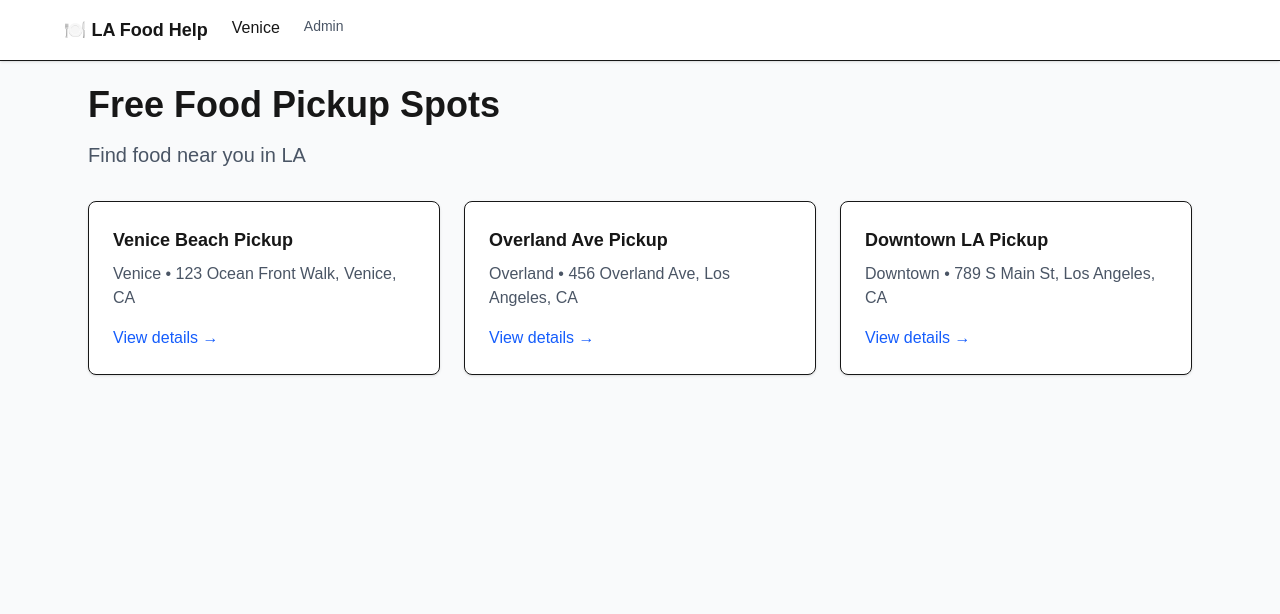
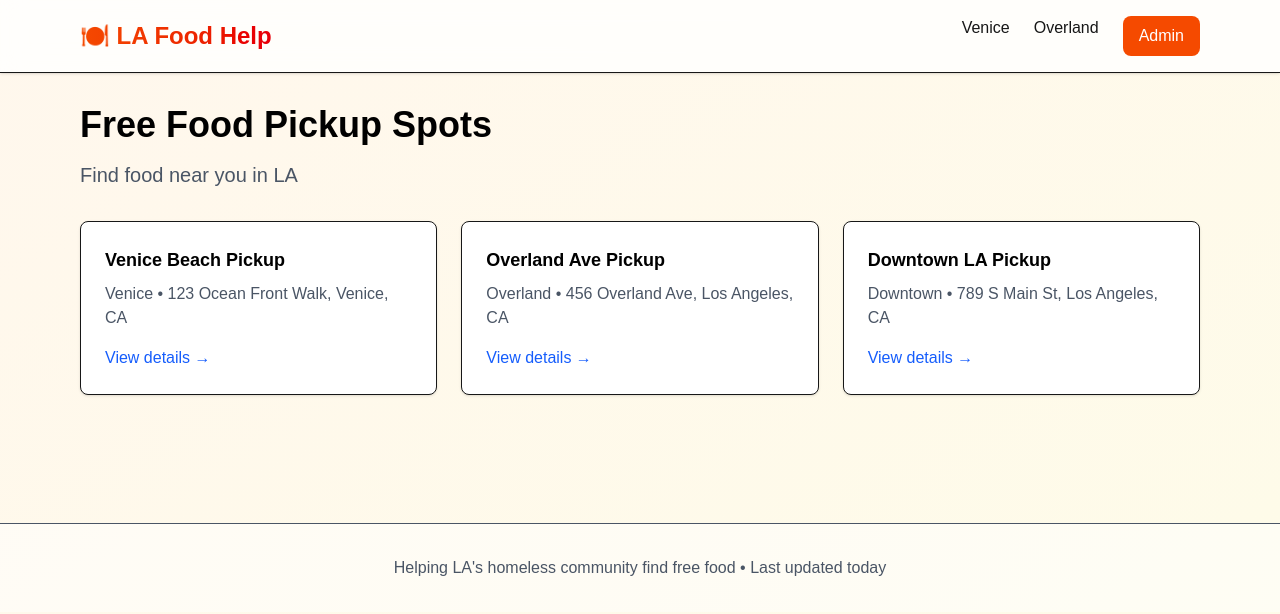
Before and after one commit to Rushabhsinora/la-food-help, a Next.js app: page / in a window 1280 px wide. Shown: the top 614 px of the page. Built offline with nearby package versions, Linux system fonts and the light colour scheme.

Commit message:
fix: Next.js 16 params Promise + add more restaurants

```diff
--- a/src/app/admin/page.js
+++ b/src/app/admin/page.js
@@ -0,0 +1,100 @@
+import { Layout } from "@/components/Layout";
+import { Card } from "@/components/ui/Card";
+import { mockSpots } from "@/lib/data";
+
+export default function AdminPage() {
+  return (
+    <Layout>
+      <div className="mb-12">
+        <h1 className="text-4xl font-bold mb-4">Admin Dashboard</h1>
+        <p className="text-xl text-gray-600">Add pickup spots, restaurants, and food items</p>
+      </div>
+
+      <div className="grid gap-8 lg:grid-cols-2">
+        {/* Add Pickup Spot */}
+        <Card title="1. Add Pickup Spot">
+          <form className="space-y-4">
+            <div>
+              <label className="block text-sm font-medium mb-2">Spot Name</label>
+              <input type="text" placeholder="Venice Beach Pickup" className="w-full p-3 border rounded-lg focus:ring-2 focus:ring-orange-500" />
+            </div>
+            <div>
+              <label className="block text-sm font-medium mb-2">Area</label>
+              <input type="text" placeholder="Venice" className="w-full p-3 border rounded-lg focus:ring-2 focus:ring-orange-500" />
+            </div>
+            <div>
+              <label className="block text-sm font-medium mb-2">Address</label>
+              <input type="text" placeholder="123 Ocean Front Walk" className="w-full p-3 border rounded-lg focus:ring-2 focus:ring-orange-500" />
+            </div>
+            <button type="submit" className="w-full bg-green-600 text-white py-3 rounded-lg font-semibold hover:bg-green-700 transition-all">
+              Add Spot
+            </button>
+          </form>
+        </Card>
+
+        {/* Add Restaurant */}
+        <Card title="2. Add Restaurant">
+          <form className="space-y-4">
+            <div>
+              <label className="block text-sm font-medium mb-2">Restaurant Name</label>
+              <input type="text" placeholder="Taco Haven" className="w-full p-3 border rounded-lg" />
+            </div>
+            <div>
+              <label className="block text-sm font-medium mb-2">Pickup Spot</label>
+              <select className="w-full p-3 border rounded-lg">
+                {mockSpots.map(spot => (
+                  <option key={spot.id} value={spot.id}>{spot.name}</option>
+                ))}
+              </select>
+            </div>
+            <div>
+              <label className="block text-sm font-medium mb-2">Hours</label>
+              <input type="text" placeholder="11am-3pm" className="w-full p-3 border rounded-lg" />
+            </div>
+            <button type="submit" className="w-full bg-green-600 text-white py-3 rounded-lg font-semibold hover:bg-green-700">
+              Add Restaurant
+            </button>
+          </form>
+        </Card>
+      </div>
+
+      {/* Add Food - Full width */}
+      <Card title="3. Add Food Item">
+        <form className="grid grid-cols-1 md:grid-cols-2 lg:grid-cols-3 gap-6">
+          <div>
+            <label className="block text-sm font-medium mb-2">Food Name</label>
+            <input type="text" placeholder="Chicken Tacos" className="w-full p-3 border rounded-lg" />
+          </div>
+          <div>
+            <label className="block text-sm font-medium mb-2">Restaurant</label>
+            <select className="w-full p-3 border rounded-lg">
+              <option>Taco Haven</option>
+              <option>Sandwich Spot</option>
+            </select>
+          </div>
+          <div>
+            <label className="block text-sm font-medium mb-2">Available Until</label>
+            <input type="time" className="w-full p-3 border rounded-lg" />
+          </div>
+          <div className="md:col-span-2 lg:col-span-1">
+            <label className="block text-sm font-medium mb-2">Type</label>
+            <select className="w-full p-3 border rounded-lg">
+              <option>Hot meal</option>
+              <option>Sandwich</option>
+              <option>Snack</option>
+            </select>
+          </div>
+          <div className="md:col-span-2 lg:col-span-1">
+            <label className="block text-sm font-medium mb-2">Notes</label>
+            <input type="text" placeholder="Vegetarian, kid-friendly" className="w-full p-3 border rounded-lg" />
+          </div>
+          <div className="md:col-span-3">
+            <button type="submit" className="w-full bg-green-600 text-white py-3 rounded-lg font-semibold hover:bg-green-700 text-lg">
+              Add Food Item
+            </button>
+          </div>
+        </form>
+      </Card>
+    </Layout>
+  );
+}
--- a/src/app/page.js
+++ b/src/app/page.js
@@ -6,7 +6,7 @@ export default function HomePage() {
   return (
     <Layout>
       <div className="mb-8">
-        <h1 className="text-4xl font-bold mb-4">Free Food Pickup Spots</h1>
+        <h1 className="text-4xl font-bold mb-4 text-black">Free Food Pickup Spots</h1>
         <p className="text-xl text-gray-600">Find food near you in LA</p>
       </div>
 
--- a/src/app/restaurants/[restaurantId]/page.js
+++ b/src/app/restaurants/[restaurantId]/page.js
@@ -0,0 +1,40 @@
+import { Layout } from "@/components/Layout";
+import { Card } from "@/components/ui/Card";
+import { mockFoods } from "@/lib/data";
+
+export default async function RestaurantPage({ params }) {
+  // ✅ FIX: Await params
+  const { restaurantId } = await params;
+
+  const restaurantFoods = mockFoods.filter(f => f.restaurantId === restaurantId);
+
+  return (
+    <Layout>
+      <div className="mb-12">
+        <h1 className="text-4xl font-bold mb-6">Available Foods</h1>
+        <div className="bg-green-100 border border-green-300 rounded-lg p-4 mb-8">
+          <h2 className="font-semibold text-green-800 mb-2">📍 Available Now</h2>
+          <p className="text-green-700">No ID required • First come, first served</p>
+        </div>
+      </div>
+
+      <div className="grid gap-6 md:grid-cols-2">
+        {restaurantFoods.map((food) => (
+          <Card key={food.id} title={food.name}>
+            <div className="space-y-2 text-sm">
+              <p><span className="font-medium">Type:</span> {food.type}</p>
+              <p><span className="font-medium">Notes:</span> {food.notes}</p>
+              <p className="text-orange-600 font-semibold">Available until {food.availableUntil}</p>
+            </div>
+          </Card>
+        ))}
+      </div>
+
+      {restaurantFoods.length === 0 && (
+        <div className="text-center py-12 text-gray-500">
+          <p>No food available right now. Check back later!</p>
+        </div>
+      )}
+    </Layout>
+  );
+}
--- a/src/app/spots/[spotId]/page.js
+++ b/src/app/spots/[spotId]/page.js
@@ -2,13 +2,16 @@ import { Layout } from "@/components/Layout";
 import { Card } from "@/components/ui/Card";
 import { mockRestaurants } from "@/lib/data";
 
-export default function SpotPage({ params }) {
-  const spotRestaurants = mockRestaurants.filter(r => r.pickupSpotId === params.spotId);
+export default async function SpotPage({ params }) {
+  // ✅ FIX: Await params (Next.js 16+ requirement)
+  const { spotId } = await params;
+
+  const spotRestaurants = mockRestaurants.filter(r => r.pickupSpotId === spotId);
 
   return (
     <Layout>
       <div className="mb-8">
-        <h1 className="text-3xl font-bold mb-4">Restaurants at {params.spotId}</h1>
+        <h1 className="text-3xl font-bold mb-4 text-black">Restaurants at {spotId}</h1>
       </div>
 
       <div className="space-y-4">
--- a/src/components/Layout.js
+++ b/src/components/Layout.js
@@ -1,21 +1,35 @@
 'use client';
 
 import Link from "next/link";
-import { ReactNode } from "react";
 
 export function Layout({ children }) {
   return (
-    <div className="min-h-screen bg-gray-50">
-      <header className="bg-white shadow-sm border-b p-4">
-        <nav className="max-w-6xl mx-auto flex gap-6">
-          <Link href="/" className="font-semibold text-lg">🍽️ LA Food Help</Link>
-          <Link href="/spots/venice" className="hover:underline">Venice</Link>
-          <Link href="/admin" className="text-sm text-gray-600 hover:underline">Admin</Link>
+    <div className="min-h-screen bg-gradient-to-br from-orange-50 to-yellow-50">
+      {/* Mobile menu */}
+      <header className="bg-white/80 backdrop-blur-md sticky top-0 z-50 border-b shadow-sm">
+        <nav className="max-w-6xl mx-auto px-4 py-4">
+          <div className="flex items-center justify-between">
+            <Link href="/" className="text-2xl font-bold bg-gradient-to-r from-orange-600 to-red-600 bg-clip-text text-transparent">
+              🍽️ LA Food Help
+            </Link>
+
+            {/* Desktop nav */}
+            <div className="hidden md:flex gap-6">
+              <Link href="/spots/venice" className="hover:text-orange-600 font-medium">Venice</Link>
+              <Link href="/spots/overland" className="hover:text-orange-600 font-medium">Overland</Link>
+              <Link href="/admin" className="bg-orange-600 text-white px-4 py-2 rounded-lg hover:bg-orange-700 transition-all">Admin</Link>
+            </div>
+          </div>
         </nav>
       </header>
-      <main className="max-w-6xl mx-auto p-6 flex-1">
+
+      <main className="max-w-6xl mx-auto px-4 py-8">
         {children}
       </main>
+
+      <footer className="mt-20 bg-white/50 border-t py-8 text-center text-gray-600">
+        <p>Helping LA's homeless community find free food • Last updated today</p>
+      </footer>
     </div>
   );
 }
--- a/src/components/ui/Card.js
+++ b/src/components/ui/Card.js
@@ -1,7 +1,7 @@
 export function Card({ title, description, children, href }) {
   return (
     <div className="bg-white border rounded-lg shadow-sm hover:shadow-md transition-shadow p-6 mb-4">
-      <h3 className="font-semibold text-lg mb-2">{title}</h3>
+      <h3 className="font-semibold text-lg mb-2 text-black">{title}</h3>
       {description && <p className="text-gray-600 mb-4">{description}</p>}
       {children}
       {href && (
--- a/src/lib/data.js
+++ b/src/lib/data.js
@@ -1,18 +1,36 @@
-// Simple data shapes for reference
-export const dataShapes = {
-  pickupSpot: { id: "string", name: "string", area: "string", address: "string" },
-  restaurant: { id: "string", name: "string", pickupSpotId: "string", description: "string?", hours: "string?" },
-  food: { id: "string", restaurantId: "string", name: "string", type: "string?", notes: "string?", availableUntil: "string?" }
-};
-
-// Mock data
 export const mockSpots = [
   { id: "venice", name: "Venice Beach Pickup", area: "Venice", address: "123 Ocean Front Walk, Venice, CA" },
   { id: "overland", name: "Overland Ave Pickup", area: "Overland", address: "456 Overland Ave, Los Angeles, CA" },
   { id: "downtown", name: "Downtown LA Pickup", area: "Downtown", address: "789 S Main St, Los Angeles, CA" }
 ];
 
+// ✅ MORE RESTAURANTS!
 export const mockRestaurants = [
-  { id: "rest1", name: "Taco Haven", pickupSpotId: "venice", description: "Fresh Mexican food", hours: "11am-3pm" },
-  { id: "rest2", name: "Sandwich Spot", pickupSpotId: "overland", description: "Daily specials", hours: "12pm-4pm" }
+  // Venice
+  { id: "rest1", name: "Taco Haven", pickupSpotId: "venice", description: "Fresh Mexican food daily", hours: "11am-3pm" },
+  { id: "rest2", name: "Veggie Bowl", pickupSpotId: "venice", description: "Healthy vegan bowls", hours: "10am-2pm" },
+  { id: "rest3", name: "Pizza Slice", pickupSpotId: "venice", description: "Hot pizza slices", hours: "12pm-4pm" },
+
+  // Overland
+  { id: "rest4", name: "Sandwich Spot", pickupSpotId: "overland", description: "Daily sandwich specials", hours: "12pm-4pm" },
+  { id: "rest5", name: "Soup Kitchen", pickupSpotId: "overland", description: "Hot soup and bread", hours: "11am-5pm" },
+
+  // Downtown
+  { id: "rest6", name: "Burger Barn", pickupSpotId: "downtown", description: "Fresh burgers", hours: "1pm-6pm" }
 ];
+
+export const mockFoods = [
+  // Taco Haven (rest1)
+  { id: "food1", restaurantId: "rest1", name: "Chicken Tacos", type: "Hot meal", notes: "Gluten-free option", availableUntil: "15:00" },
+  { id: "food2", restaurantId: "rest1", name: "Veggie Burritos", type: "Hot meal", notes: "Vegetarian", availableUntil: "14:30" },
+
+  // Veggie Bowl (rest2)
+  { id: "food3", restaurantId: "rest2", name: "Quinoa Bowl", type: "Healthy meal", notes: "Vegan", availableUntil: "14:00" },
+
+  // Sandwich Spot (rest4)
+  { id: "food4", restaurantId: "rest4", name: "Turkey Sandwiches", type: "Sandwich", notes: "Kid-friendly", availableUntil: "16:00" },
+  { id: "food5", restaurantId: "rest4", name: "Fruit Cups", type: "Snack", notes: "Fresh fruit", availableUntil: "15:30" },
+
+  // Soup Kitchen (rest5)
+  { id: "food6", restaurantId: "rest5", name: "Chicken Noodle Soup", type: "Soup", notes: "Warm & hearty", availableUntil: "17:00" }
+];
```
